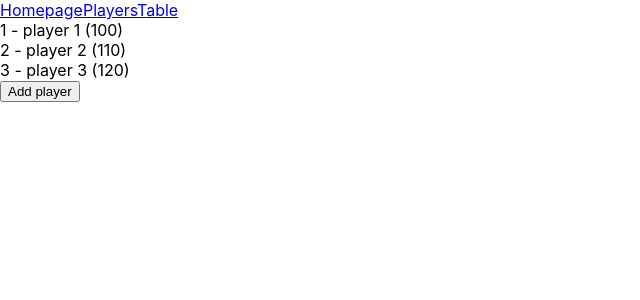
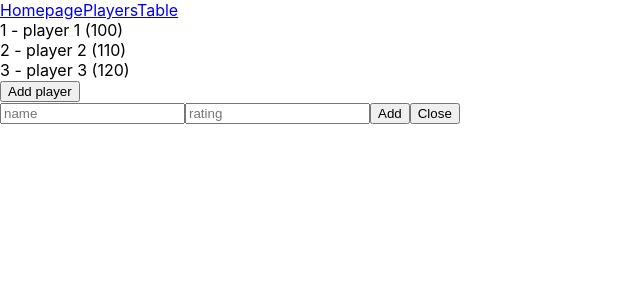
Before and after one commit to oneoftheelk/tournament-table, a React (Create React App) app: page /players in a window 1280 px wide. Both pictures are taken after a click on the button "Add player". Shown: the top 300 px of the page, without its empty margins (0-640 px from the left). Built offline with nearby package versions, Linux system fonts and the light colour scheme.

Commit message:
created form for the new player

```diff
--- a/src/redux/playersReducer.js
+++ b/src/redux/playersReducer.js
@@ -8,7 +8,11 @@ const initialState = [
 
 const playersReducer = (state = initialState, action) => {
     switch(action.type) {
-
+        // case ADD_PLAYER: {
+        //     return {
+        //         ...state, newPlayer
+        //     }
+        // }
 
         default: {
             return state;
@@ -16,8 +20,6 @@ const playersReducer = (state = initialState, action) => {
     }
 }
 
-const addPlayer = () => ({
-
-})
+// const addPlayer = (newPlayer) => ({ type: ADD_PLAYER, newPlayer });
 
 export default playersReducer;
--- a/src/ui/AddPlayerForm.js
+++ b/src/ui/AddPlayerForm.js
@@ -0,0 +1,14 @@
+import React from 'react';
+
+const AddPlayerForm = (props) => {
+    return (
+        <div>
+            <input placeholder={'name'} />
+            <input placeholder={'rating'} />
+            <button>Add</button>
+            <button onClick={props.toggleForm}>Close</button>
+        </div>
+    )
+}
+
+export default AddPlayerForm;
--- a/src/ui/Players.js
+++ b/src/ui/Players.js
@@ -1,19 +1,32 @@
-import React from 'react';
+import React, { useState } from 'react';
 import { connect } from 'react-redux';
 import Player from './Player';
+import AddPlayerForm from './AddPlayerForm';
 
 const Players = (props) => {
+    const [isFormDisplayed, toggleFormDisplay] = useState(false);
+
     const playersElements = props.players.map( player => {
         return <Player
+            key={player.id}
             id={player.id}
             name={player.name}
             rating={player.rating} />
     })
 
+    const toggleForm = () => {
+        if (isFormDisplayed) {
+            toggleFormDisplay(false);
+        } else {
+            toggleFormDisplay(true);
+        }
+    }
+
     return (
         <>
             { playersElements }
-            <button>{'Add player'}</button>
+            <button onClick={toggleForm}>{'Add player'}</button>
+            { isFormDisplayed && <AddPlayerForm toggleForm={toggleForm} /> }
         </>
     )
 }
```
